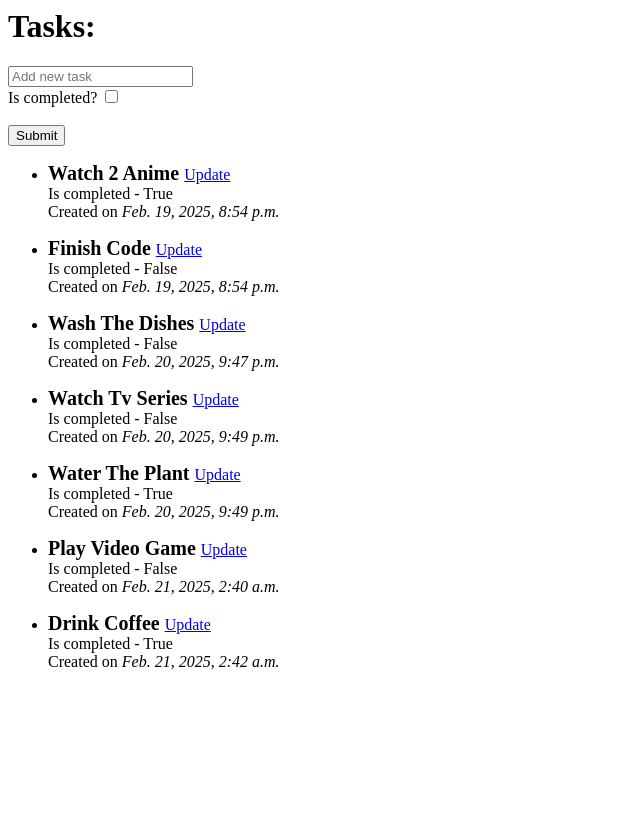
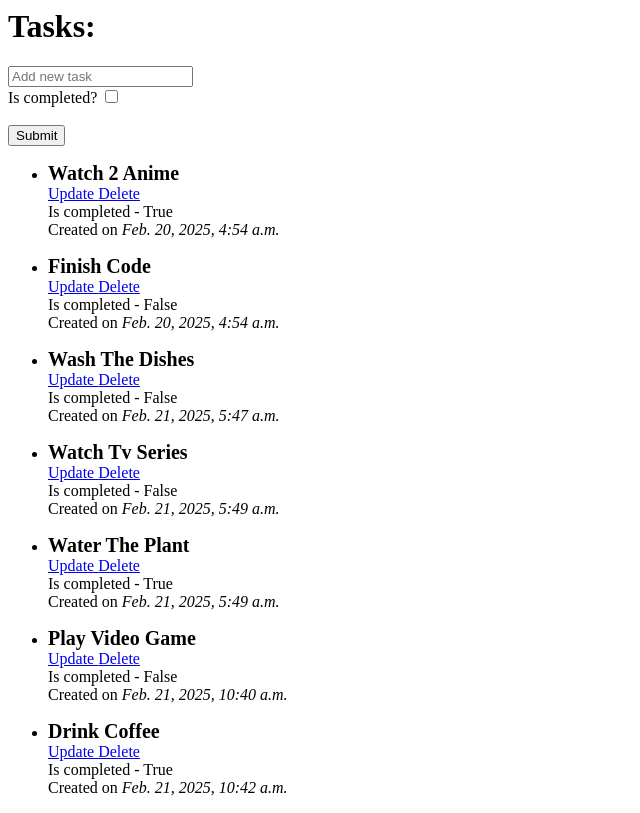
Before and after one commit to DMTolibas/Todo, a Django app: page / in a window 1280 px wide. Shown: the whole page, without its empty margins (0-640 px from the left). Before the commit the page ends 670 px from the top, so only its background shows below. Run offline with Django 5.2, Linux system fonts and the light colour scheme; data comes from the database, SQL or seed files in the repository; both versions use the stored data as it was after the commit.

Commit message:
create delete functionalty

```diff
--- a/tasks/templates/index.html
+++ b/tasks/templates/index.html
@@ -17,8 +17,9 @@
 
 <ul>
 
-    <li> <b style = "font-size: 20px">  {{task|title}} </b>
+    <li> <b style = "font-size: 20px">  {{task|title}} </b> <br>
     <a href="{% url 'update-task' task.id %}"> Update </a>
+    <a href="{% url 'delete-task' task.id %}"> Delete </a>
     <br>Is completed -  {{task.completed}} <br> Created on <i>{{task.created}}</i></p> </li>
 
 </ul>
--- a/tasks/urls.py
+++ b/tasks/urls.py
@@ -4,5 +4,8 @@ from . import views
 
 urlpatterns = [
     path('', views.index, name="index"),
+
     path('update-task/<str:pk>/', views.updateTask, name='update-task'),
+
+    path('delete-task/<str:pk>/', views.deleteTask, name='delete-task'),
 ]
--- a/tasks/views.py
+++ b/tasks/views.py
@@ -43,3 +43,19 @@ def updateTask(request, pk):
     context = {'TaskForm': form}
 
     return render(request, 'update-task.html', context)
+
+
+
+def deleteTask(request, pk):
+
+    task = Task.objects.get(id=pk) #get the id of the object
+
+    if request.method == 'POST':
+
+        task.delete() #delete the data in the database
+
+        return redirect('/')
+
+    context = {'task': task}
+
+    return render(request, 'delete-task.html', context)
--- a/todo/settings.py
+++ b/todo/settings.py
@@ -106,7 +106,7 @@ AUTH_PASSWORD_VALIDATORS = [
 
 LANGUAGE_CODE = 'en-us'
 
-TIME_ZONE = 'UTC'
+TIME_ZONE = 'Asia/Manila'
 
 USE_I18N = True
 
```
Also changed, not shown: tasks/templates/delete-task.html (added, +13 -0 lines), tasks/templates/update-task.html (+1 -9 lines), db.sqlite3.
